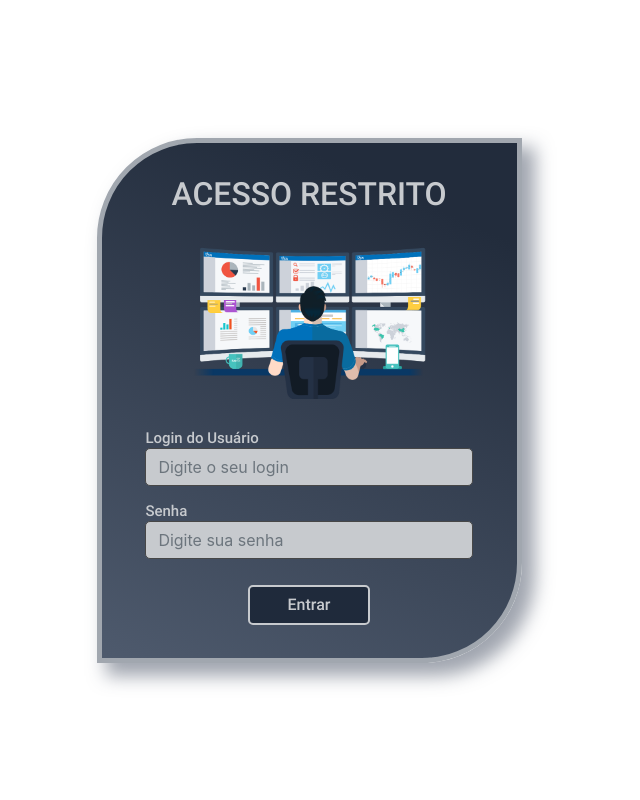
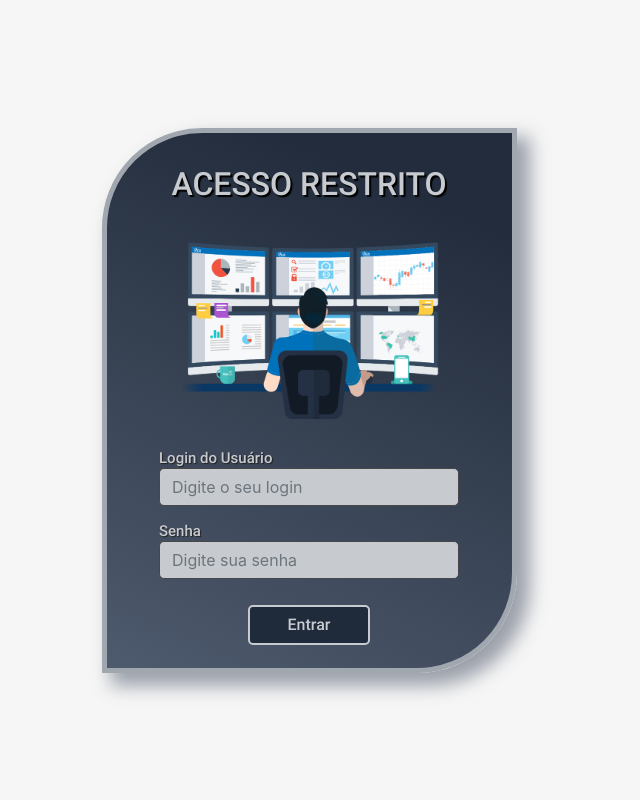
Before and after one commit to emersonnnb/AppWebSenac, a PHP site: page / in a window 1280 px wide. Shown: the whole page, without its empty margins (331-971 px from the left). Run offline with PHP 8.4, Linux system fonts and the light colour scheme; some libraries are stand-ins or nearby versions.

Commit message:
Atualização Tela Login

```diff
--- a/css/estilo_login.css
+++ b/css/estilo_login.css
@@ -5,12 +5,13 @@ div.main-login {
     height: 100vh;
     justify-content: center;
     align-items: center;
+    background-color: #f6f6f6;
 
 }
 
 div.tamanho-largura {
-    max-width: 425px;
-    height: 525px;
+    max-width: 415px;
+    height: 545px;
     box-sizing: border-box;
     background: linear-gradient(204.28deg, #222C3C 14.43%, #4E5A6D 100%);
     border: 5px solid #A1A7AF;
@@ -26,6 +27,7 @@ h2.text-titulo-login {
     line-height: 38px;
     color: #C7CACE;
     margin-top: 1em;
+    text-shadow: 2px 2px 1px #000000;
 }
 
 form.log-form {
@@ -38,7 +40,7 @@ form.log-form {
 }
 
 .form-group {
-    width: 85%;
+    width: 80%;
     justify-content: center;
     align-items: center;
     display: flex;
@@ -56,6 +58,7 @@ label.log-user, label.log-pass {
     flex-direction: column;
     width: 100%;
     margin-bottom:1px ;
+    text-shadow: 1px 1px 1px #212121;
 
 }
 input.log-user, input.log-pass {
@@ -67,11 +70,11 @@ input.log-user, input.log-pass {
 }
 
 input:focus.log-user, input.log-pass:focus{
-    background: transparent;
-    color: #dfdfdf;
-    font-weight: 200;
-    box-shadow: 0 0 0 0 #A1A7AF;
-    border-color: #C7CACE;
+    color:#474747;
+    font-weight: 500;
+    box-shadow: 4px 4px 0 0 #0071BB;
+    border: none;
+    font-size: 1em;
 }
 .log-form input:focus::placeholder{
     color: #ababab;
--- a/index.php
+++ b/index.php
@@ -18,7 +18,7 @@
         <div class="container tamanho-largura">
             <h2 class="text-center text-titulo-login">ACESSO RESTRITO</h2>
             <div class="d-flex justify-content-center">
-                <img src="img/imgTelaLogin.png" width="270px" height="178px" alt="">
+                <img src="img/imgTelaLogin.png" width="300px" height="208px" alt="">
             </div>
             <form action="logar.php" method="POST" class="log-form">
                 <div class="form-group">
```
